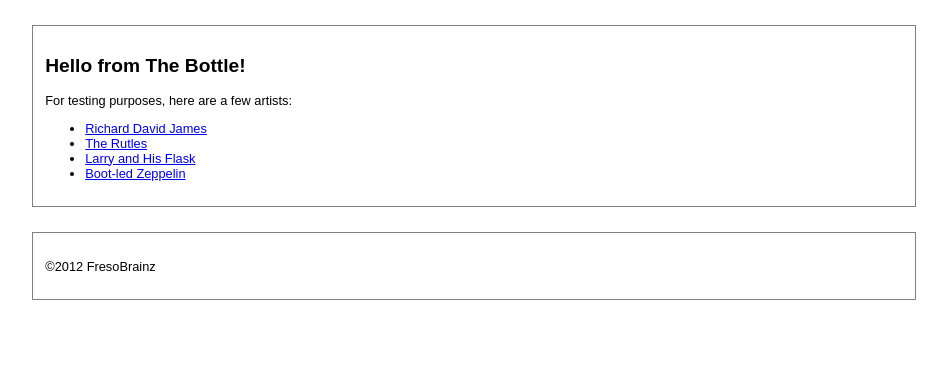
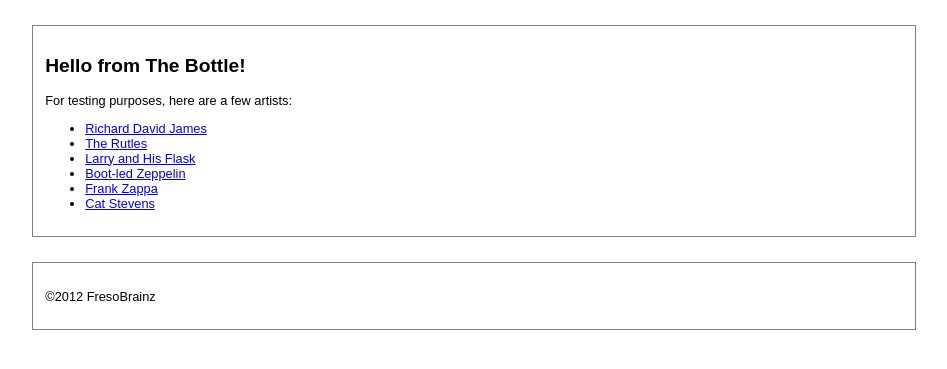
Before and after one commit to MusicBottle/MusicBottle, a Flask app: page / in a window 1280 px wide. Shown: the part 111-480 px from the top of the page, without its empty margins (166-1113 px from the left). Run offline with Flask 2, Linux system fonts and the light colour scheme.

Commit message:
added a couple more test artists

```diff
--- a/musicbottle/templates/index.html
+++ b/musicbottle/templates/index.html
@@ -13,5 +13,7 @@
             <li><a href="{{ url_for('artist', artist_mbid = "33f8e407-999d-4468-a63f-b487a98444bd" ) }}">The Rutles</a></li>
             <li><a href="{{ url_for('artist', artist_mbid = "6c74516f-b42d-49c9-bd01-ab16b4391fee" ) }}">Larry and His Flask</a></li>
             <li><a href="{{ url_for('artist', artist_mbid = "37463bf1-d77c-4702-b4db-642af32957a9" ) }}">Boot-led Zeppelin</a></li>
+            <li><a href="{{ url_for('artist', artist_mbid = "e20747e7-55a4-452e-8766-7b985585082d" ) }}">Frank Zappa</a></li>
+            <li><a href="{{ url_for('artist', artist_mbid = "5adb8b74-54b8-4700-836e-550b6a2a2f71" ) }}">Cat Stevens</a></li>
         </ul>
 {% endblock %}
```
